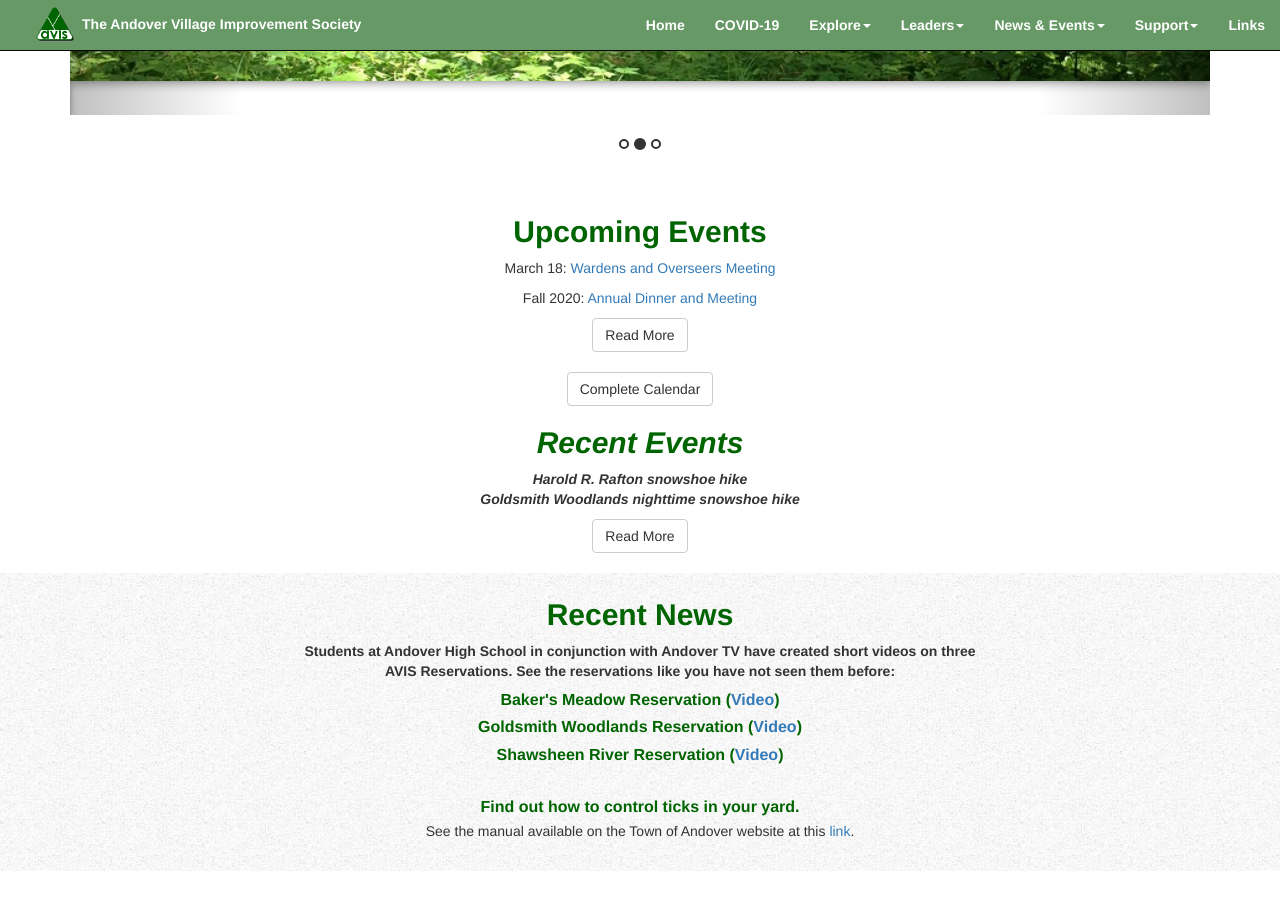
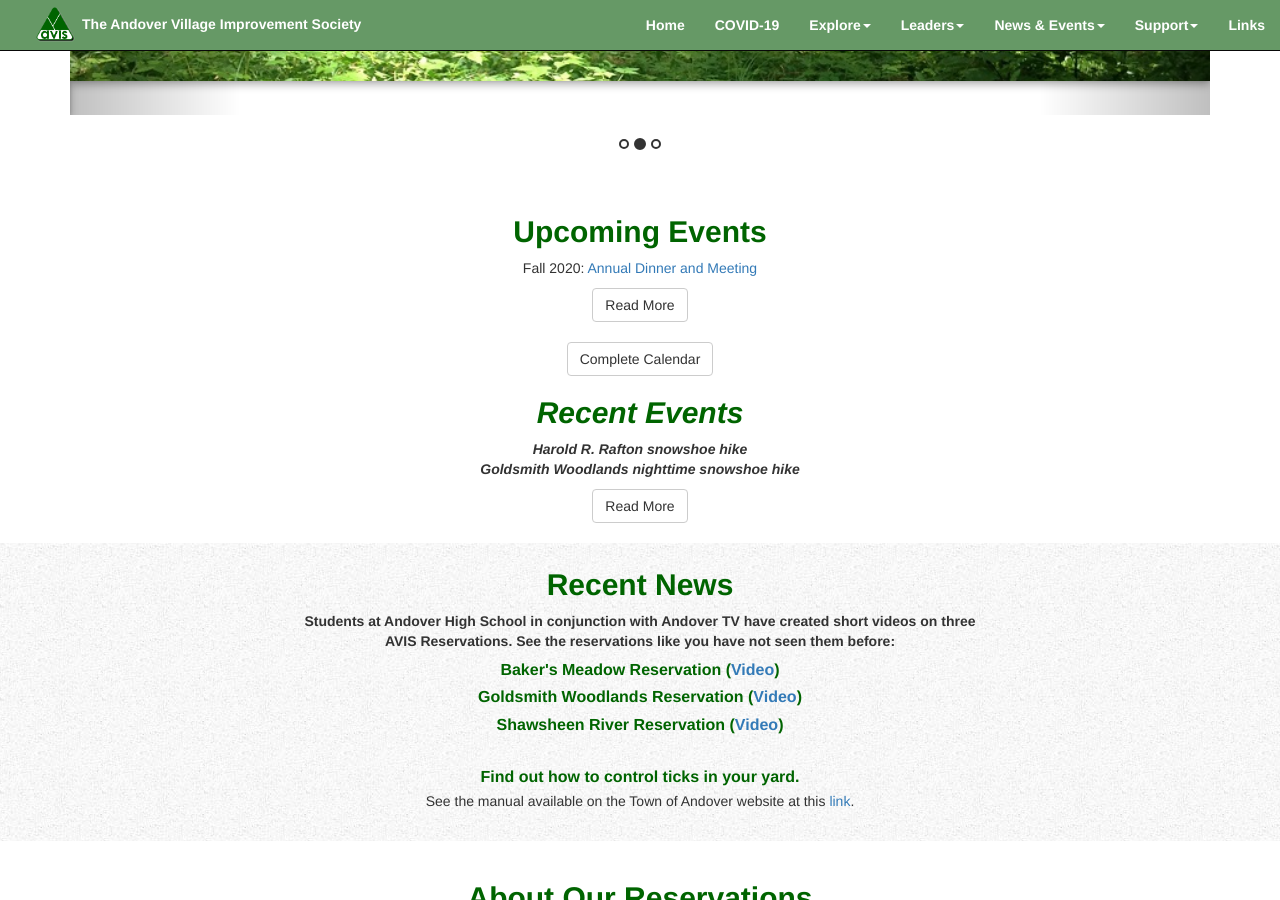
Before and after one commit to avisandover/avis-website, a Jekyll site: the page built from index.html, in a window 1280 px wide and 900 px high, scrolled down 455 px. Built offline with Jekyll 4.4.1, drawn with Linux system fonts in a browser that asks for light colours; nearby versions of some CDN libraries.

Commit message:
updated links

```diff
--- a/index.html
+++ b/index.html
@@ -82,7 +82,6 @@
       <div class="col-xs-12">
         <div>
           <h2>Upcoming Events</h2>
-          <p>March 18: <a href="/events.html">Wardens and Overseers Meeting</a></p>
           <p>Fall 2020: <a href="/annual-dinner.html">Annual Dinner and Meeting</a></p>
           <p></p>
           <div>
```
